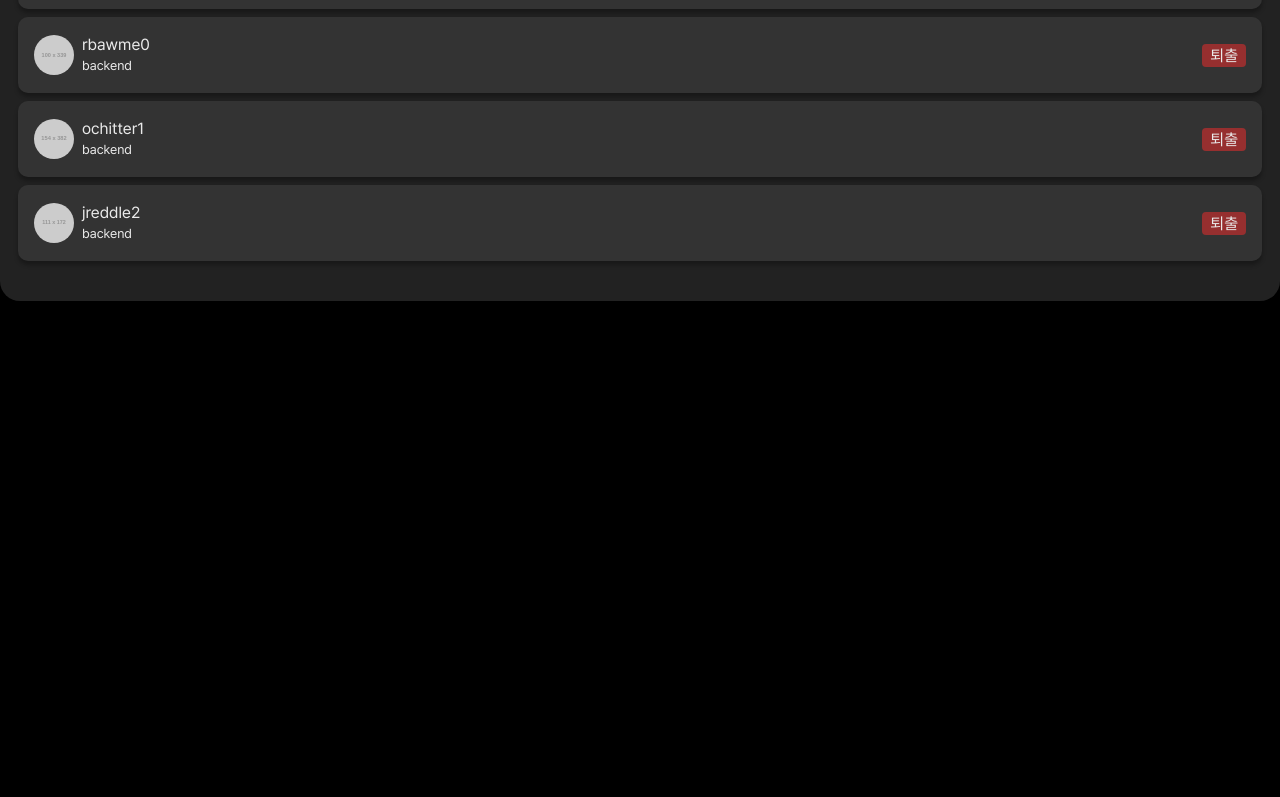
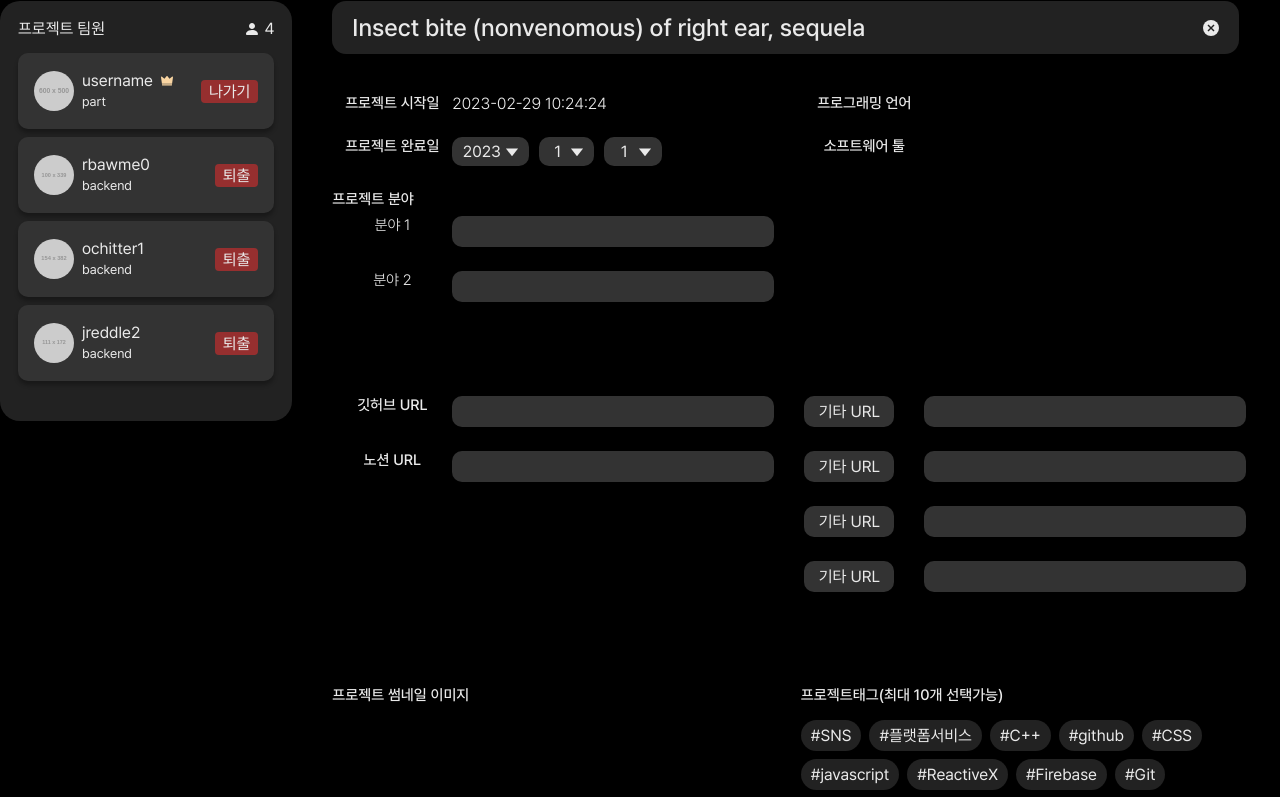
Before and after one commit to gnfnfnr/LetsGitIt, a React (Create React App) app in the folder src/main/resources/frontend/: page /project/process/1 in a window 1280 px wide. Shown: the part 219-1016 px from the top of the page. Before the commit the page ends 800 px from the top, so only its background shows below. Built offline with nearby package versions, Linux system fonts and the light colour scheme.

Commit message:
feat: revise project infomation

```diff
--- a/src/main/resources/frontend/src/components/Project/ProjectMembers.tsx
+++ b/src/main/resources/frontend/src/components/Project/ProjectMembers.tsx
@@ -1,5 +1,4 @@
 import React from "react";
-import projectData from "../../resource/projectData.json";
 import styled from "styled-components";
 import { ReactComponent as Member } from "../../styles/Icons/Member.svg";
 import { ReactComponent as Owner } from "../../styles/Icons/Owner.svg";
@@ -9,6 +8,7 @@ const ReviseTeam = styled.div`
   color: var(--color-sub-1);
   padding: 18px 18px 32px;
   border-radius: 20px;
+  height: min-content;
 `;
 const TeamTitle = styled.div`
   display: flex;
@@ -28,6 +28,7 @@ const TeamMember = styled.li`
   border-radius: 10px;
   margin-bottom: 8px;
   box-shadow: 0px 4px 4px rgba(0, 0, 0, 0.3);
+  gap: 28px;
 `;
 const MemberName = styled.span`
   &:first-child {
@@ -83,7 +84,7 @@ export default function ProjectMembers({
         <span>프로젝트 팀원</span>
         <MemberCount>
           <Member />
-          {team.length}
+          {team.length + 1}
         </MemberCount>
       </TeamTitle>
       <TeamList>
@@ -103,7 +104,7 @@ export default function ProjectMembers({
           {UserButton}
         </TeamMember>
         {team.map(({ username, image, part }) => (
-          <TeamMember>
+          <TeamMember key={username}>
             <MemberBox>
               <MemberImage src={image} />
               <SortRow>
--- /dev/null
+++ b/src/main/resources/frontend/src/components/inputs/EndDateInput.tsx
@@ -0,0 +1,70 @@
+import React from "react";
+import styled from "styled-components";
+import { ReactComponent as DownArrow } from "../../styles/Icons/DownArrow.svg";
+
+const EndDateInputBox = styled.div`
+  //   background: var(--color-sub-4);
+
+  display: flex;
+  gap: 10px;
+`;
+const DateSelect = styled.select`
+  all: unset;
+  padding: 6px 28px 6px 10px;
+  position: relative;
+  z-index: 2;
+`;
+
+const SelectBox = styled.div`
+  background: var(--color-sub-4);
+  border-radius: 10px;
+  overflow: hidden;
+  position: relative;
+`;
+const DateOption = styled.option``;
+const SelectIcon = styled(DownArrow)`
+  z-index: 1;
+  position: absolute;
+  right: 10px;
+  top: 50%;
+  transform: translateY(-50%);
+`;
+
+export default function EndDateInput() {
+  const today = new Date();
+  const years = Array.from(
+    { length: 5 },
+    (_, index) => today.getFullYear() + index
+  );
+  const months = Array.from({ length: 12 }, (_, index) => 1 + index);
+  const days = Array.from({ length: 31 }, (_, index) => 1 + index);
+
+  return (
+    <EndDateInputBox>
+      <SelectBox>
+        <DateSelect name="year" id="year">
+          {years.map((year) => (
+            <DateOption value={year}>{year}</DateOption>
+          ))}
+        </DateSelect>
+        <SelectIcon />
+      </SelectBox>
+      <SelectBox>
+        <DateSelect name="month" id="month">
+          {months.map((month) => (
+            <DateOption value={month}>{month}</DateOption>
+          ))}
+        </DateSelect>
+        <SelectIcon />
+      </SelectBox>
+      <SelectBox>
+        <DateSelect name="day" id="day">
+          {days.map((day) => (
+            <DateOption value={day}>{day}</DateOption>
+          ))}
+        </DateSelect>
+        <SelectIcon />
+      </SelectBox>
+    </EndDateInputBox>
+  );
+}
--- a/src/main/resources/frontend/src/pages/project/Revise.tsx
+++ b/src/main/resources/frontend/src/pages/project/Revise.tsx
@@ -3,12 +3,137 @@ import { useParams } from "react-router-dom";
 import projectData from "../../resource/projectData.json";
 import styled from "styled-components";
 import ProjectMembers from "../../components/Project/ProjectMembers";
+import { ReactComponent as RoundClose } from "../../styles/Icons/RoundClose.svg";
+import EndDateInput from "../../components/inputs/EndDateInput";
 
-const ReviseBox = styled.div``;
+const ReviseBox = styled.div`
+  max-width: var(--width-max);
+  margin: 120px auto 0px;
+  min-height: calc(100vh - 220px);
+  display: flex;
+  flex-direction: column;
+  align-items: center;
+  gap: 110px;
+`;
+
+const ReviseProject = styled.div`
+  display: flex;
+  gap: 40px;
+  @media (max-width: 1080px) {
+    flex-direction: column;
+    padding: 0 25px;
+  }
+`;
+
 const TeamMemberButton = styled.div`
   background: #962f2f;
   border-radius: 4px;
   padding: 2px 8px;
+`;
+
+const ProjectInputs = styled.div`
+  width: calc(100% - 373px);
+  @media (max-width: 1080px) {
+    width: 100%;
+  }
+`;
+
+const TitleInput = styled.div`
+  box-sizing: border-box;
+  width: 100%;
+  background: var(--color-sub-2);
+  padding: 12px 20px;
+  border-radius: 14px;
+  margin-bottom: 40px;
+
+  & > input {
+    width: calc(100% - 26px);
+    margin-right: 10px;
+    color: var(--color-sub-1);
+    font-weight: 500;
+    font-size: 24px;
+  }
+`;
+
+const InputItems = styled.div`
+  margin-bottom: 24px;
+  display: grid;
+  grid-template-columns: 120px calc(100% - 120px);
+  text-align: center;
+
+  @media (max-width: 300px) {
+    display: flex;
+    align-items: start;
+    justify-content: space-between;
+    flex-direction: column;
+    gap: 20px;
+  }
+`;
+const InputColumnItems = styled.div`
+  & > label {
+    margin-bottom: 16px;
+    display: flex;
+  }
+`;
+const InputLabel = styled.label`
+  font-weight: 500;
+  font-size: 15px;
+`;
+const InputLightLabel = styled.label`
+  font-weight: 300;
+  font-size: 15px;
+`;
+const ReadOnlyInput = styled.span`
+  font-weight: 300;
+  text-align: start;
+`;
+const DetailInput = styled.div`
+  color: var(--color-sub-1);
+`;
+const InputList = styled.div`
+  display: flex;
+  gap: 30px;
+  margin-bottom: 70px;
+
+  & > div {
+    width: 50%;
+  }
+
+  @media (max-width: 850px) {
+    flex-wrap: wrap;
+
+    & > div {
+      width: 100%;
+    }
+  }
+`;
+const SortRow = styled.div`
+  display: flex;
+  gap: 8px;
+  flex-wrap: wrap;
+`;
+const SelectTag = styled.span`
+  padding: 6px 10px;
+  background: var(--color-sub-2);
+  border-radius: 30px;
+`;
+const LongInput = styled.input`
+  background: var(--color-sub-4);
+  border-radius: 10px;
+  padding: 6px 8px;
+`;
+const EtcLabel = styled.label`
+  padding: 6px;
+  background: var(--color-sub-4);
+  border-radius: 10px;
+  margin-right: 30px;
+`;
+
+const ReviseSaveButton = styled.button`
+  background: var(--color-sub-1);
+  border-radius: 10px;
+  padding: 8px 40px;
+  font-weight: 500;
 `;
 
 interface Project {
@@ -28,15 +153,127 @@ interface Project {
 
 export default function Revise() {
   const { id } = useParams() as { id: string };
-  const [data, setData] = useState<Project | null>(null);
-
+  const data = projectData[Number(id)];
+  const [titleInput, setTitleInput] = useState(data.title);
+  const [inputs, setInputs] = useState({});
+  const [urlInputs, setUrlInputs] = useState({
+    git: "",
+    notion: "",
+    etc: ["", "", "", ""],
+  });
+  const defaultTags = [
+    "SNS",
+    "플랫폼서비스",
+    "C++",
+    "github",
+    "CSS",
+    "javascript",
+    "ReactiveX",
+    "Firebase",
+    "Git",
+    "Reaim",
+  ];
   return (
     <ReviseBox>
-      <ProjectMembers
-        team={projectData[Number(id)].team}
-        UserButton={<TeamMemberButton>나가기</TeamMemberButton>}
-        OthersButton={<TeamMemberButton>퇴출</TeamMemberButton>}
-      />
+      <ReviseProject>
+        <ProjectMembers
+          team={data.team}
+          UserButton={<TeamMemberButton>나가기</TeamMemberButton>}
+          OthersButton={<TeamMemberButton>퇴출</TeamMemberButton>}
+        />
+        <ProjectInputs>
+          <TitleInput>
+            <input
+              placeholder="제목을 입력해주세요"
+              value={titleInput}
+              onChange={(event) => setTitleInput(event?.target.value)}
+            />
+            <RoundClose onClick={() => setTitleInput("")} />
+          </TitleInput>
+          <DetailInput>
+            <InputList>
+              <div>
+                <InputItems>
+                  <InputLabel>프로젝트 시작일</InputLabel>
+                  <ReadOnlyInput>{data.startDate}</ReadOnlyInput>
+                </InputItems>
+                <InputItems>
+                  <InputLabel>프로젝트 완료일</InputLabel>
+                  <EndDateInput />
+                </InputItems>
+                <SortRow>
+                  <InputLabel>프로젝트 분야</InputLabel>
+                  <div>
+                    <InputItems>
+                      <InputLightLabel>분야 1</InputLightLabel>
+                      <LongInput />
+                    </InputItems>
+                    <InputItems>
+                      <InputLightLabel>분야 2</InputLightLabel>
+                      <LongInput />
+                    </InputItems>
+                  </div>
+                </SortRow>
+              </div>
+              <div>
+                <InputItems>
+                  <InputLabel>프로그래밍 언어</InputLabel>
+                  <input />
+                </InputItems>
+                <InputItems>
+                  <InputLabel>소프트웨어 툴</InputLabel>
+                  <input />
+                </InputItems>
+              </div>
+            </InputList>
+            <InputList>
+              <div>
+                <InputItems>
+                  <InputLabel>깃허브 URL</InputLabel>
+                  <LongInput />
+                </InputItems>
+                <InputItems>
+                  <InputLabel>노션 URL</InputLabel>
+                  <LongInput />
+                </InputItems>
+              </div>
+              <div>
+                {urlInputs.etc.map((val, index) => (
+                  <InputItems key={`etc${index}`}>
+                    <EtcLabel>기타 URL</EtcLabel>
+                    <LongInput
+                      value={val}
+                      onChange={(event) =>
+                        setUrlInputs({
+                          ...urlInputs,
+                          etc: urlInputs.etc.map((value, idx) =>
+                            idx === index ? event?.target.value : value
+                          ),
+                        })
+                      }
+                    />
+                  </InputItems>
+                ))}
+              </div>
+            </InputList>
+            <InputList>
+              <InputColumnItems>
+                <InputLabel>프로젝트 썸네일 이미지</InputLabel>
+                <input />
+              </InputColumnItems>
+              <InputColumnItems>
+                <InputLabel>프로젝트태그(최대 10개 선택가능)</InputLabel>
+                <SortRow>
+                  {defaultTags.map((tag) => (
+                    <SelectTag key={tag}>#{tag}</SelectTag>
+                  ))}
+                </SortRow>
+              </InputColumnItems>
+            </InputList>
+          </DetailInput>
+        </ProjectInputs>
+      </ReviseProject>
+      <ReviseSaveButton>저장하기</ReviseSaveButton>
     </ReviseBox>
   );
 }
--- a/src/main/resources/frontend/src/resource/projectData.json
+++ b/src/main/resources/frontend/src/resource/projectData.json
@@ -115,17 +115,17 @@
         "image": "http://dummyimage.com/154x382.png/cc0000/ffffff"
       },
       {
-        "username": "jreddle2",
+        "username": "jreddle22",
         "part": "backend",
         "image": "http://dummyimage.com/111x172.png/5fa2dd/ffffff"
       },
       {
-        "username": "rbawme0",
+        "username": "rbawme04",
         "part": "backend",
         "image": "http://dummyimage.com/100x339.png/cc0000/ffffff"
       },
       {
-        "username": "ochitter1",
+        "username": "ochitter145",
         "part": "backend",
         "image": "http://dummyimage.com/154x382.png/cc0000/ffffff"
       },
```
Also changed, not shown: src/main/resources/frontend/src/styles/Icons/RoundClose.svg (added).
